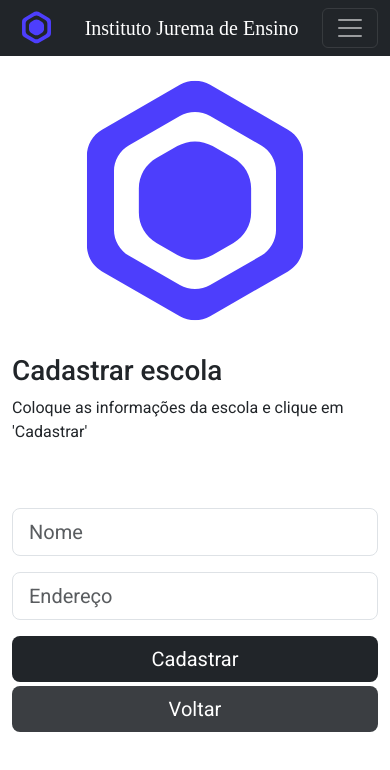
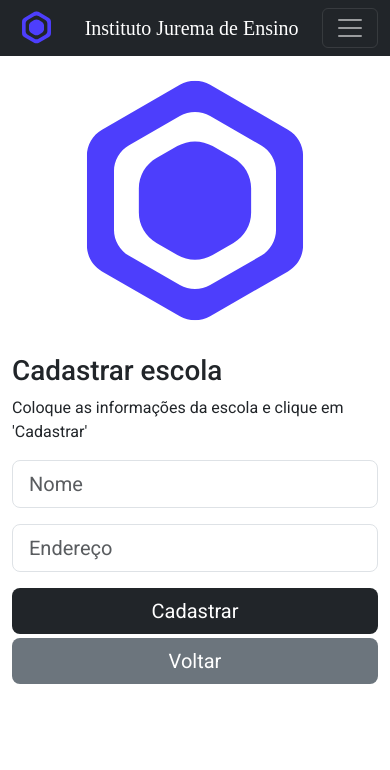
Before and after one commit to matheusg1/projeto-escola-app, a React (Create React App) app: page /escola/new/0 in a window 390 px wide. Shown: the top 770 px of the page. Built offline with nearby package versions, Linux system fonts and the light colour scheme; a web font is replaced by a local one.

Commit message:
Alteração na responsividade e redirecionamento de rotas

```diff
--- a/public/index.html
+++ b/public/index.html
@@ -5,7 +5,7 @@
     <link rel="icon" href="%PUBLIC_URL%/favicon.png" />
     <meta name="viewport" content="width=device-width, initial-scale=1" />
     <meta name="theme-color" content="#000000" />
-    <title>React Rest Client</title>
+    <title>Instituto Jurema de Ensino</title>
   </head>
   <body>
     <noscript>You need to enable JavaScript to run this app.</noscript>
--- a/src/global.css
+++ b/src/global.css
@@ -68,3 +68,8 @@ a.back-link .btn:hover {
 div.d-block.d-sm-none button{
     background-color: var(--light-grey);
 }
+/*
+td{
+    height: 100% !important;
+    background-color: green !important;
+}*/
--- a/src/pages/Alunos/index.js
+++ b/src/pages/Alunos/index.js
@@ -109,8 +109,8 @@ export default function Alunos() {
                                 <td>{a.sobrenome}</td>
                                 <td>{a.cpf}</td>
                                 <td>{Intl.DateTimeFormat("pt-BR").format(new Date(a.dataNascimento))}</td>
-                                <td className="d-flex justify-content-evenly">
-                                    <Button className="my-1" variant="outline-primary" onClick={() => editAluno(a.alunoId)}>Editar</Button>{' '}
+                                <td className="text-center">
+                                    <Button className="my-1 my-sm-0" variant="outline-primary" onClick={() => editAluno(a.alunoId)}>Editar</Button>{' '}
                                     <Button variant="outline-danger" onClick={() => deleteAluno(a.alunoId)}>Apagar</Button>{' '}
                                 </td>
                             </tr>
--- a/src/pages/Login/index.js
+++ b/src/pages/Login/index.js
@@ -5,7 +5,7 @@ import {useHistory} from 'react-router-dom';
 import api from '../../services/api'
 */
 import logoImage from "../../assets/logo-favicon.svg";
-import padlock from "../../assets/padlock.png";
+//import padlock from "../../assets/padlock.png";
 
 export default function Login() {
     /*const [userName, setUserName] = useState('');
@@ -19,7 +19,7 @@ export default function Login() {
                 <section className="form">
                     <img src={logoImage} alt="logo" />
                 </section>
-                <img src={padlock} alt="login" />
+                <img alt="login" />
             </div>
         </>
     );
--- a/src/pages/Materias/index.js
+++ b/src/pages/Materias/index.js
@@ -94,7 +94,7 @@ export default function Materias() {
                                 <td>{m.nome}</td>
                                 <td>{m.professor}</td>
                                 <td className="text-center">
-                                    <Button variant="outline-danger" onClick={() => deleteMateria(m.materiaId)}>Apagar</Button>{' '}
+                                    <Button className="my-1 my-sm-0" variant="outline-danger" onClick={() => deleteMateria(m.materiaId)}>Apagar</Button>{' '}
                                 </td>
                             </tr>
                         ))}
--- a/src/pages/NewAluno/index.js
+++ b/src/pages/NewAluno/index.js
@@ -72,7 +72,7 @@ export default function NewAluno() {
         };
 
         try {
-            if(!AlunoIsValid(data)) return
+            if (!AlunoIsValid(data)) return
 
             if (alunoId == 0) {
                 await api.post("/aluno/create/", data);
@@ -91,12 +91,14 @@ export default function NewAluno() {
 
     return (
         <div className="container">
-            <div className="row">
-                <div className="my-5 d-none d-sm-block"></div>
+            <div className="row my-xxl-5">
                 <div className="col d-flex justify-content-center flex-column">
                     <img src={logoImage} className="h-75" alt="logo" />
                     <h1>Cadastrar aluno</h1>
                     <p>Coloque as informações da aluno e clique em 'Cadastrar'</p>
+                    <Link className="back-link d-none d-sm-block" to="/alunos">
+                        <button className="btn btn-dark btn-lg" type="button">Voltar</button>
+                    </Link>
                 </div>
                 <div className="col d-flex justify-content-center flex-column">
                     <form onSubmit={saveOrUpdate} className="mt-3">
@@ -152,9 +154,17 @@ export default function NewAluno() {
                             {palavraBotao}
                         </button>
                     </form>
+                    <Link className="back-link d-block my-1 d-sm-none" to="/alunos">
+                        <button className="btn btn-dark btn-lg w-100 bg-secondary" type="button">Voltar</button>
+                    </Link>
                 </div>
             </div>
-            <div className="row my-1">
+
+        </div>
+    );
+}
+/*
+<div className="row my-1">
                 <div className="col">
                     <Link className="back-link" to="/alunos">
                         <div className="d-none d-sm-block">
@@ -166,6 +176,4 @@ export default function NewAluno() {
                     </Link>
                 </div>
             </div>
-        </div>
-    );
-}
+*/
--- a/src/pages/NewEscola/index.js
+++ b/src/pages/NewEscola/index.js
@@ -65,15 +65,17 @@ export default function NewEscola() {
     return (
         <>
             <div className="container">
-                <div className="row">
-                    <div className="my-5 d-none d-sm-block"></div>
+                <div className="row my-xxl-5 ">
                     <div className="col d-flex justify-content-center flex-column">
                         <img src={logoImage} className="h-75" alt="logo" />
                         <h1>Cadastrar escola</h1>
                         <p>Coloque as informações da escola e clique em 'Cadastrar'</p>
+                        <Link className="back-link d-none d-sm-block" to="/escolas">
+                            <button className="btn btn-dark btn-lg" type="button">Voltar</button>
+                        </Link>
                     </div>
                     <div className="col d-flex justify-content-center flex-column">
-                        <form onSubmit={saveOrUpdate} className="mt-5">
+                        <form onSubmit={saveOrUpdate} className="">
 
                             <StandardInput type="text" placeholder="Nome"
                                 value={nome}
@@ -87,17 +89,8 @@ export default function NewEscola() {
                                 {palavraBotao}
                             </button>
                         </form>
-                    </div>
-                </div>
-                <div className="row my-1">
-                    <div className="col">
-                        <Link className="back-link" to="/escolas">
-                            <div className="d-none d-sm-block">
-                                <button className="btn btn-dark btn-lg" type="button">Voltar</button>
-                            </div>
-                            <div className="d-block d-sm-none">
-                                <button className="btn btn-dark btn-lg w-100" type="button">Voltar</button>
-                            </div>
+                        <Link className="back-link d-block my-1 d-sm-none" to="/escolas">
+                            <button className="btn btn-dark btn-lg w-100 bg-secondary" type="button">Voltar</button>
                         </Link>
                     </div>
                 </div>
--- a/src/pages/NewMateria/index.js
+++ b/src/pages/NewMateria/index.js
@@ -51,18 +51,20 @@ export default function NewMateria() {
     }
     return (
         <div className="container">
-            <div className="row">
+            <div className="row my-xxl-5">
                 <StandardModal
-                smShow={false}
-                title="modaltitulo"
-                body="modalbody"
-                onHide={() => setSmShow(false)}/>
+                    smShow={false}
+                    title="modaltitulo"
+                    body="modalbody"
+                    onHide={() => setSmShow(false)} />
 
-                <div className="my-5 d-none d-sm-block"></div>
                 <div className="col d-flex justify-content-center flex-column">
                     <img src={logoImage} className="h-75" alt="logo" />
                     <h1>Cadastrar matéria</h1>
                     <p>Coloque as informações da matéria e clique em 'Cadastrar'</p>
+                    <Link className="back-link d-none d-sm-block" to="/materias">
+                        <button className="btn btn-dark btn-lg" type="button">Voltar</button>
+                    </Link>
                 </div>
                 <div className="col d-flex justify-content-center flex-column">
                     <form onSubmit={createMateria}>
@@ -111,18 +113,9 @@ export default function NewMateria() {
                     </form>
                 </div>
             </div>
-            <div className="row my-1">
-                <div className="col">
-                    <Link className="back-link" to="/materias">
-                        <div className="d-none d-sm-block">
-                            <button className="btn btn-dark btn-lg" type="button">Voltar</button>
-                        </div>
-                        <div className="d-block d-sm-none">
-                            <button className="btn btn-dark btn-lg w-100" type="button">Voltar</button>
-                        </div>
-                    </Link>
-                </div>
-            </div>
+            <Link className="back-link d-block my-1 d-sm-none" to="/materias">
+                <button className="btn btn-dark btn-lg w-100 bg-secondary" type="button">Voltar</button>
+            </Link>
         </div>
     );
 }
--- a/src/pages/NewTurma/index.js
+++ b/src/pages/NewTurma/index.js
@@ -58,7 +58,7 @@ export default function NewTurma() {
 
         try {
             data.escolaId = escolaId
-            if(!TurmaIsValid(data)){
+            if (!TurmaIsValid(data)) {
                 return;
             }
 
@@ -79,11 +79,13 @@ export default function NewTurma() {
     return (
         <div className="container">
             <div className="row">
-                <div className="my-5 d-none d-sm-block"></div>
                 <div className="col d-flex justify-content-center flex-column">
                     <img src={logoImage} className="h-75" alt="logo" />
                     <h1>Cadastrar turma</h1>
                     <p>Coloque as informações da turma e clique em 'Cadastrar'</p>
+                    <Link className="back-link d-none d-sm-block" to="/turmas">
+                        <button className="btn btn-dark btn-lg" type="button">Voltar</button>
+                    </Link>
                 </div>
                 <div className="col d-flex justify-content-center flex-column">
                     <form onSubmit={saveOrUpdate}>
@@ -108,20 +110,11 @@ export default function NewTurma() {
                             {palavraBotao}
                         </button>
                     </form>
-                </div>
-            </div>
-            <div className="row my-1">
-                <div className="col">
-                    <Link className="back-link" to="/turmas">
-                        <div className="d-none d-sm-block">
-                            <button className="btn btn-dark btn-lg" type="button">Voltar</button>
-                        </div>
-                        <div className="d-block d-sm-none">
-                            <button className="btn btn-dark btn-lg w-100" type="button">Voltar</button>
-                        </div>
+                    <Link className="back-link d-block my-1 d-sm-none" to="/turmas">
+                        <button className="btn btn-dark btn-lg w-100 bg-secondary" type="button">Voltar</button>
                     </Link>
                 </div>
             </div>
-        </div>
+        </div >
     );
 }
--- a/src/pages/Turmas/index.js
+++ b/src/pages/Turmas/index.js
@@ -81,8 +81,8 @@ export default function Turmas() {
                                 <td>{escola}</td>
                                 <td>{t.codigo}</td>
                                 <td>{t.quantidadeAlunos}</td>
-                                <td className="d-flex justify-content-evenly">
-                                    <Button className="my-1" variant="outline-primary" onClick={() => editTurma(t.turmaId)}>Editar</Button>{' '}
+                                <td className="text-center">
+                                    <Button className="my-1 my-sm-0" variant="outline-primary" onClick={() => editTurma(t.turmaId)}>Editar</Button>{' '}
                                     <Button variant="outline-danger" onClick={() => deleteTurma(t.turmaId)}>Apagar</Button>{' '}
                                 </td>
                             </tr>
--- a/src/routes.js
+++ b/src/routes.js
@@ -1,5 +1,5 @@
 import React from 'react';
-import { Route, Routes } from 'react-router-dom';
+import { Route, Routes, Navigate } from 'react-router-dom';
 
 import Login from './pages/Login'
 import Escolas from './pages/Escolas'
@@ -15,6 +15,8 @@ import NewAluno from './pages/NewAluno'
 export default function AppRoutes() {
     return (
         <Routes>
+
+            <Route path="*" element={<Navigate to="/" replace />} />
             <Route path="/" element={<Escolas />} />
             <Route path="/escolas" element={<Escolas />} />
             <Route path="/turmas" element={<Turmas />} />
```
Also changed, not shown: src/pages/Escolas/index.js (+5 -5 lines), public/favicon.png (added), src/assets/padlock.png (deleted).
